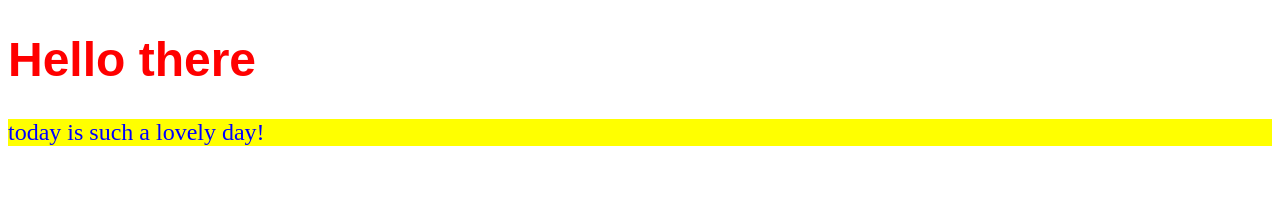
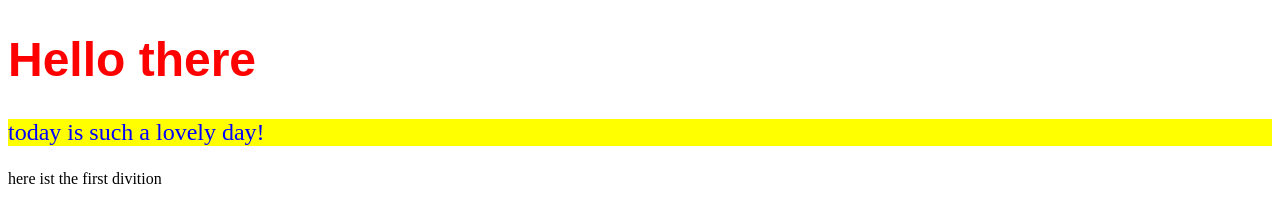
Before and after one commit to Frepacha/Day1-CSS, a plain HTML site: page index.html in a window 1280 px wide. Drawn offline with Linux system fonts and the light colour scheme.

Commit message:
i add a div

```diff
--- a/index.html
+++ b/index.html
@@ -13,7 +13,7 @@
 <body>
     <h1>Hello there</h1>
     <p>today is such a lovely day!</p>
-
+    <div>here ist the first divition</div>
 </body>
 
 </html>
```
